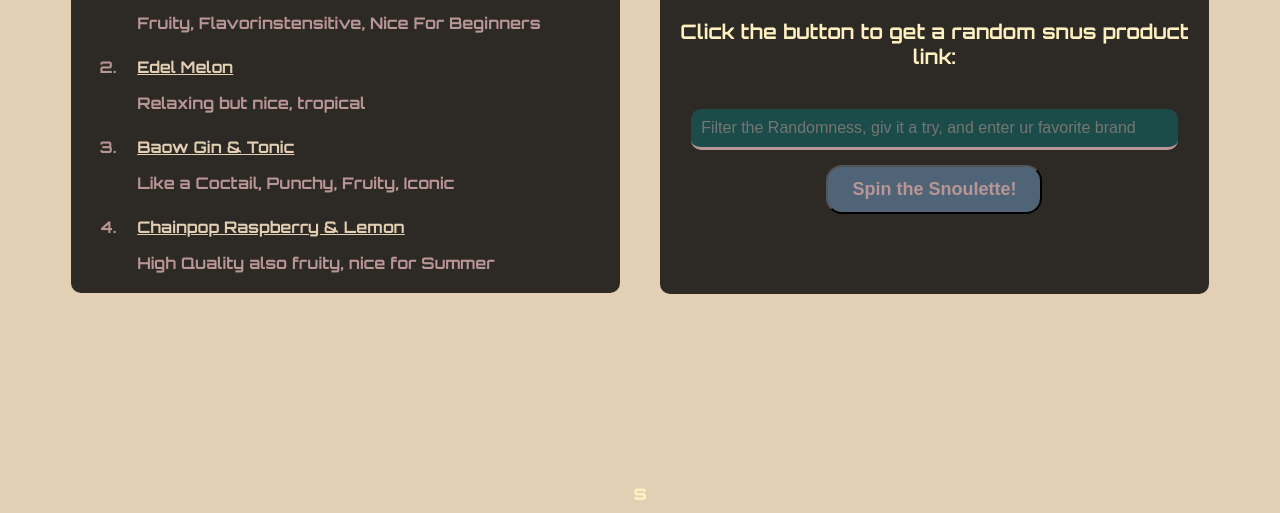
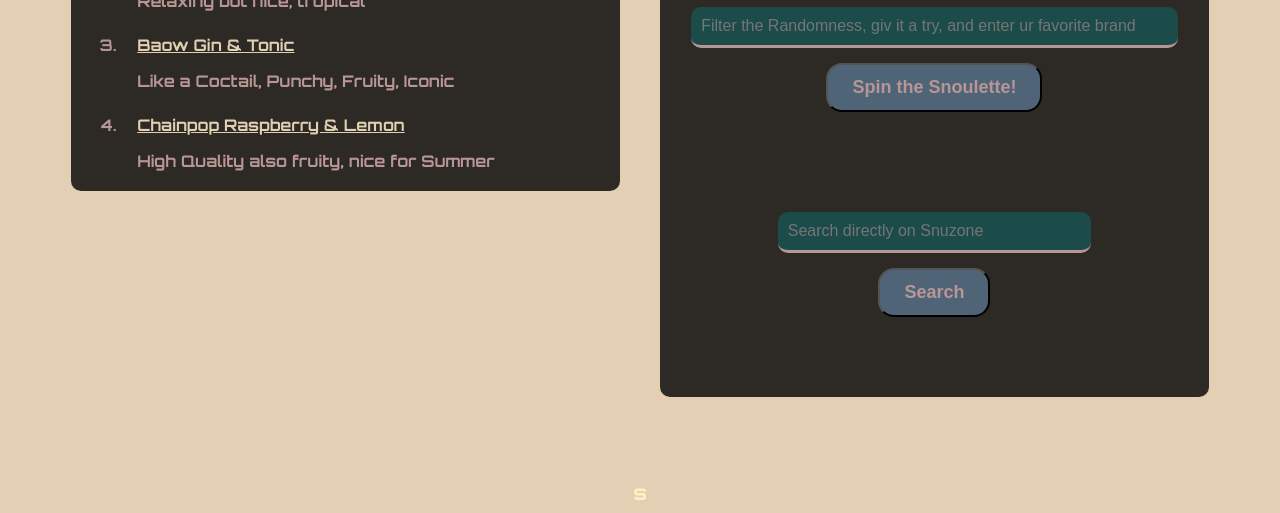
Before and after one commit to Nichno/Nichno.github.io, a plain HTML site: page lightdesign.html in a window 1280 px wide. Shown: the part 305-818 px from the top of the page. Drawn offline with Linux system fonts and the light colour scheme.

Commit message:
Update lightdesign.html

```diff
--- a/lightdesign.html
+++ b/lightdesign.html
@@ -200,6 +200,11 @@
     <input type="text" id="searchInput" placeholder="Filter the Randomness, giv it a try, and enter ur favorite brand">
     <div class="proton">
       <button id="snusButton">Spin the Snoulette!</button>
+         <form action="https://snuzone.com/search" method="get" target="_blank">
+    <input type="hidden" name="type" value="product">
+    <input type="text" name="q" placeholder="Search directly on Snuzone" required>
+    <button type="submit">Search</button>
+  </form>
       <a href="index.html" id="designSwitchBtn">Switch Design</a>
     </div>
   </div>
```
